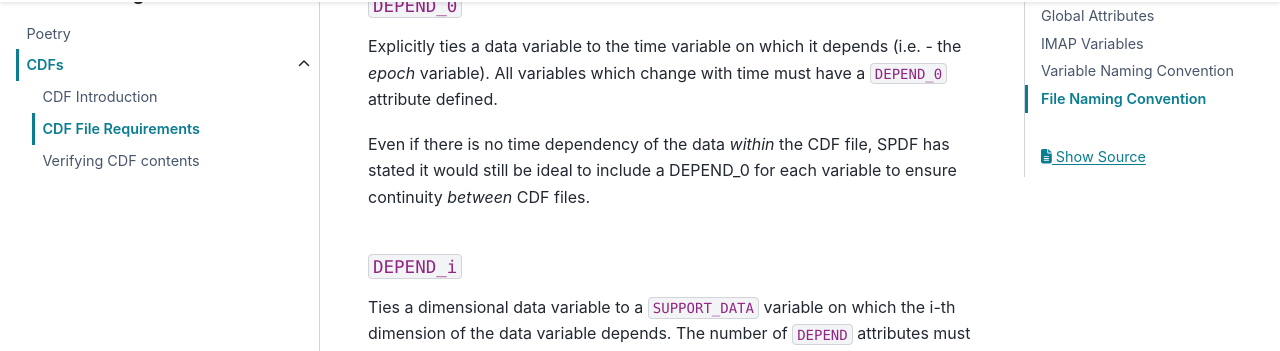
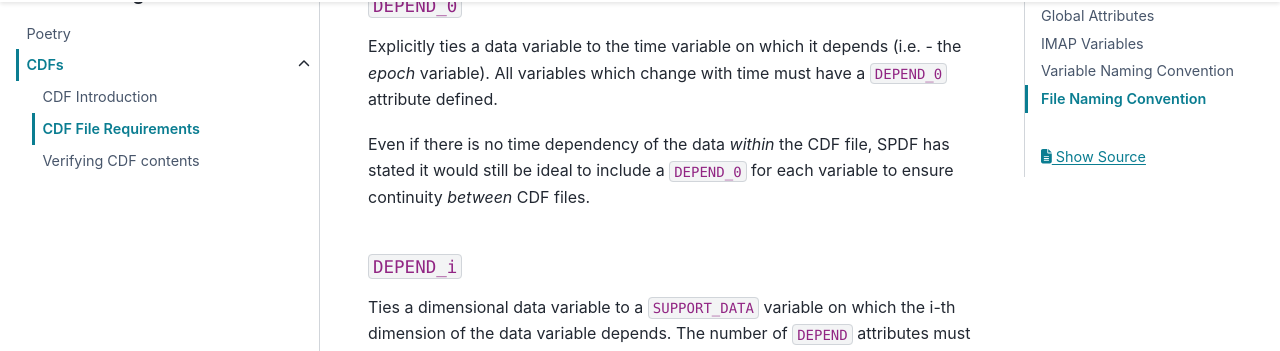
Before and after one commit to IMAP-Science-Operations-Center/imap_processing, a Sphinx documentation site: the page built from docs/source/external-tools/cdf/cdf_requirements.rst, in a window 1280 px wide and 900 px high, scrolled down 6495 px. Shown: the part 126-477 px from the top of the window. Built offline with Sphinx 7.4.7 and the PyData theme 0.15.4, drawn with Linux system fonts in a browser that asks for light colours.

```diff
--- a/docs/source/external-tools/cdf/cdf_requirements.rst
+++ b/docs/source/external-tools/cdf/cdf_requirements.rst
@@ -163,7 +163,7 @@ This is a human readable description of the data variable. Generally, this is an
 ^^^^^^^^^^^^
 Explicitly ties a data variable to the time variable on which it depends (i.e. - the `epoch` variable). All variables which change with time must have a ``DEPEND_0`` attribute defined.
 
-Even if there is no time dependency of the data *within* the CDF file, SPDF has stated it would still be ideal to include a DEPEND_0 for each variable to ensure continuity *between* CDF files.
+Even if there is no time dependency of the data *within* the CDF file, SPDF has stated it would still be ideal to include a ``DEPEND_0`` for each variable to ensure continuity *between* CDF files.
 
 ``DEPEND_i``
 ^^^^^^^^^^^^
```
